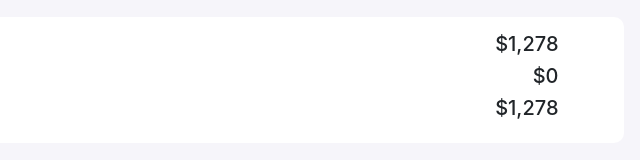
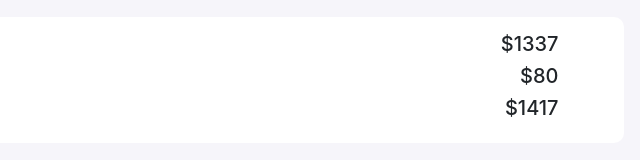
Before and after one commit to SaminaMahjabeen/shopping-cart, a plain HTML site: page index.html in a window 1280 px wide. Both pictures are taken after a click on the button 853 px from the left and 426 px from the top of the page. Shown: the part 512-672 px from the top of the page, 464-1104 px from the left. Drawn offline with nearby package versions, Linux system fonts and the light colour scheme.

Commit message:
final submission

```diff
--- a/index.html
+++ b/index.html
@@ -67,8 +67,8 @@
 
                            <div class="col-md-4 status">
                               <h5>$<span id="subTotal">1,278</span></h5>
-                              <h5>$0</h5>
-                              <h5>$1,278</h5>
+                              <h5>$<span id="tax">76</span></h5>
+                              <h5>$<span id="total">1,354</span></h5>
                            </div>
                         </div>
                      </div>
@@ -90,17 +90,12 @@
                const mobilePrice=currentPrice("mobilePrice",1219);
                document.getElementById("mobilePrice").innerText=mobilePrice;
 
-
-               // const subTotal=parseFloat((document.getElementById('mobilePrice').innerText))+ parseFloat((document.getElementById('casePrice').innerText));
-               const subTotal=(document.getElementById('mobilePrice').innerText);
-               console.log(subTotal);
-
-
+               showVauchar();
 
             })
+
             //second plus
             document.getElementById("second-plus").addEventListener("click",function(){
-
 
                const caseNum =getInputNum("caseNum",1);
                document.getElementById("caseNum").value=caseNum;
@@ -108,7 +103,7 @@
                 const casePrice=currentPrice("casePrice",59);
                document.getElementById("casePrice").innerText=casePrice;
 
-
+               showVauchar();
 
             })
             //first minus
@@ -119,9 +114,10 @@
                const casePrice1=currentPrice("mobilePrice",-1219);
                document.getElementById("mobilePrice").innerText=casePrice1;
 
-
+               showVauchar();
 
             })
+
             //second minus
             document.getElementById("second-minus").addEventListener("click",function(){
                const caseNumMinus2 =getInputNum("caseNum",-1);
@@ -130,6 +126,7 @@
                const casePrice=currentPrice("casePrice",-59);
                document.getElementById("casePrice").innerText=casePrice;
 
+               showVauchar();
 
             })
 
@@ -162,17 +159,15 @@
                return priceMobile;
 
             }
-
-
-
-
-
-
-
-
+            function showVauchar(){
+               const subTotal=parseFloat(document.getElementById('mobilePrice').innerText)+parseFloat(document.getElementById('casePrice').innerText);
+               document.getElementById('subTotal').innerText=subTotal;
+               var tax=Math.floor(subTotal*0.06);
+               document.getElementById('tax').innerText=tax;
+               document.getElementById('total').innerText=subTotal+tax;
+           }
 
          </script>
-
 
       </body>
 
```
